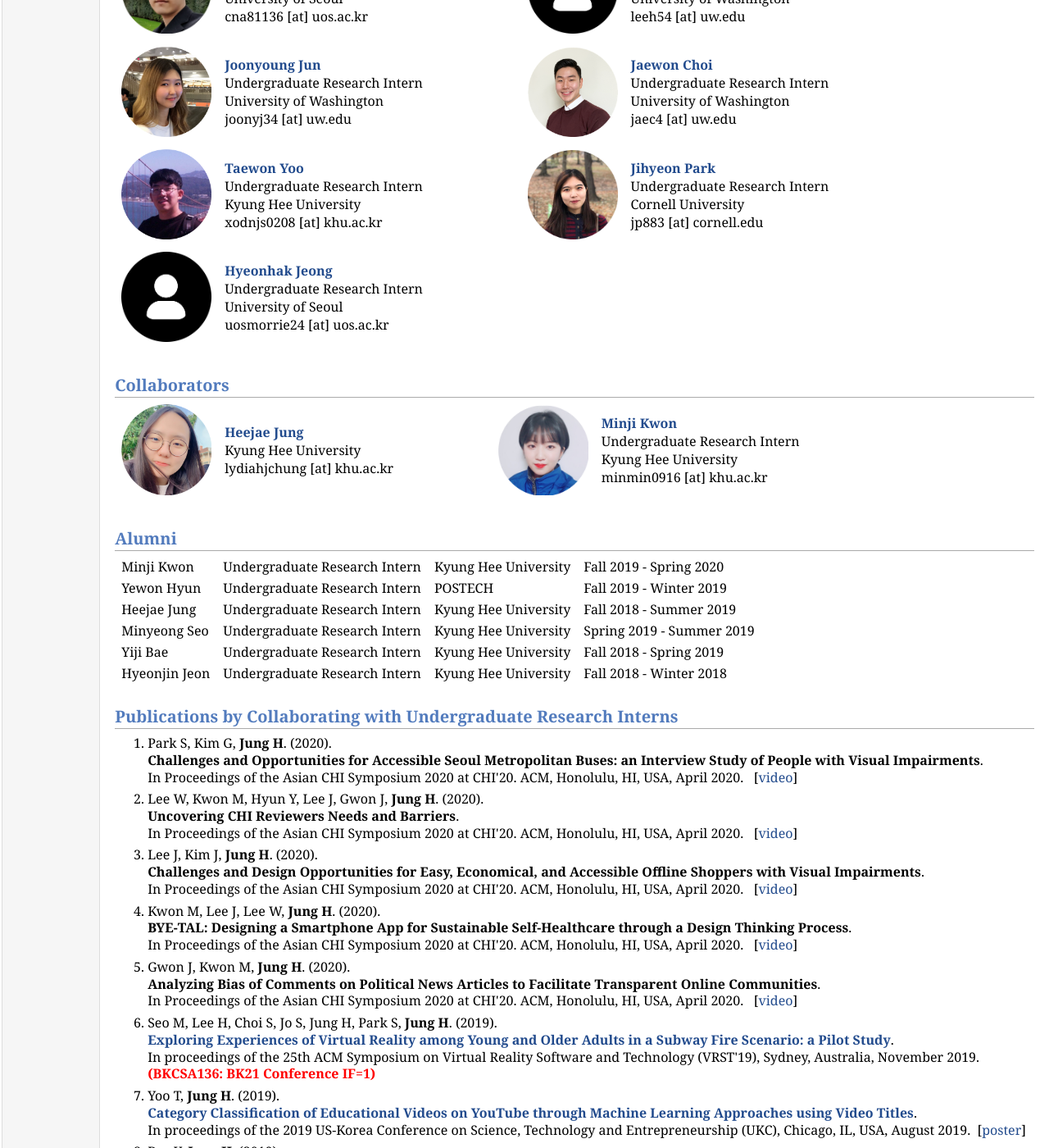
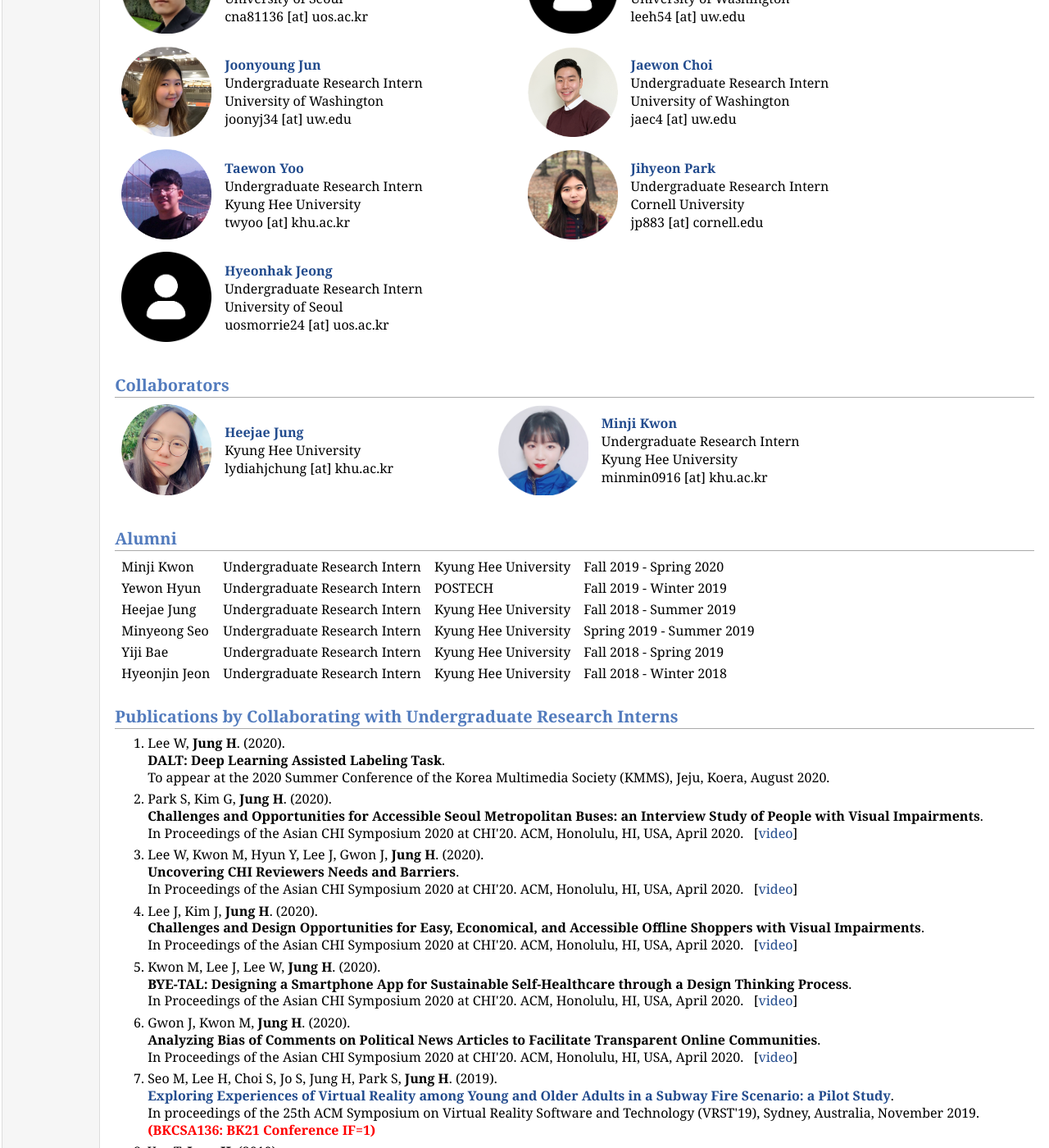
Before and after one commit to hcail/hcail-backup.github.io, a Jekyll site: the page people/people.html, which Jekyll copies as it is, in a window 1280 px wide and 1400 px high, scrolled down 893 px. Shown: the whole window at 82% size. Built offline with Jekyll 4.4.1, drawn with Linux system fonts in a browser that asks for light colours.

Commit message:
wanhae paper added

```diff
--- a/index.html
+++ b/index.html
@@ -59,6 +59,8 @@ sharing economy, and education but not limited to those areas.</p>
 </div></div>
 <h2>What's new?</h2>
 <ul>
+  <li><p>[<b>July 2020</b>] Our paper has been accepted to appear at the 2020 Summer Conference of the Korea Multimedia Society (KMMS), Jeju, Koera, August 2020 in Jeju, Korea (Aug. 2020).</p>
+  </li>
   <li><p>[<b>May 2020</b>] Started a research project on the <i>Development of an AI-based Dietary Assessment System for Managing Chronic Diseases </i>
 supported by the University of Seoul as a principle investigator.</p>
 </li>
--- a/news/news.html
+++ b/news/news.html
@@ -23,6 +23,8 @@
   </div>
   <h2>2020</h2>
   <ul>
+    <li><p>[<b>July 2020</b>] Our paper has been accepted to appear at the 2020 Summer Conference of the Korea Multimedia Society (KMMS), Jeju, Koera, August 2020 in Jeju, Korea (Aug. 2020).</p>
+    </li>
     <li><p>[<b>May 2020</b>] Started a research project on the <i>Development of an AI-based Dietary Assessment System for Managing Chronic Diseases </i>
   supported by the University of Seoul as a principle investigator.</p>
   </li>
--- a/people/people.html
+++ b/people/people.html
@@ -78,7 +78,7 @@ HCI Korea 2019, Jeju, Korea.
   <tr class="r1">
     <td class="c2" align="left"><img src="img/tyoo.png" width="110" style="vertical-align: -4px"></td>
     <td class="c2"> <a href="http://twy00.github.io/"><b>Taewon Yoo</b></a>
-      <br>Undergraduate Research Intern<br>Kyung Hee University<br>xodnjs0208 [at] khu.ac.kr</td>
+      <br>Undergraduate Research Intern<br>Kyung Hee University<br>twyoo [at] khu.ac.kr</td>
     <td class="c2"> &nbsp;&nbsp;&nbsp;&nbsp;&nbsp;&nbsp;&nbsp;&nbsp;&nbsp;&nbsp;&nbsp;&nbsp;&nbsp;&nbsp;&nbsp;&nbsp;&nbsp;&nbsp;&nbsp;&nbsp;&nbsp;&nbsp;&nbsp;</td>
     <td class="c2"> <img src="img/jpark.png" width="110" style="vertical-align: -4px"></td>
     <td class="c2"> <a href="https://www.notion.so/JIHYEON-PARK-b964d80128234a70b4cd95a8ee29ba68">
@@ -177,6 +177,12 @@ HCI Korea 2019, Jeju, Korea.
 
 <h2>Publications by Collaborating with Undergraduate Research Interns</h2>
 <ol>
+  <li><p>Lee W, <b>Jung H</b>. (2020).
+  <br /><font size=+0.5><b>
+  DALT: Deep Learning Assisted Labeling Task</b></font>.
+  <br />To appear at the 2020 Summer Conference of the Korea Multimedia Society (KMMS), Jeju, Koera, August 2020.&nbsp;&nbsp;
+  </p>
+  </li>
   <li><p>Park S, Kim G, <b>Jung H</b>. (2020).
   <br /><font size=+0.5><b>
   Challenges and Opportunities for Accessible Seoul Metropolitan Buses: an Interview Study of People with Visual Impairments</b></font>.
--- a/pub/pub.html
+++ b/pub/pub.html
@@ -247,6 +247,12 @@ Systems (pp. 1644-1655). ACM, San Jose, CA, May 2016.&nbsp;&nbsp;[<a href="http:
 </ol>
 <h2>Domestic Conferences</h2>
 <ol>
+  <li><p>Lee W, <b>Jung H</b>. (2020).
+  <br /><font size=+0.5><b>
+  DALT: Deep Learning Assisted Labeling Task</b></font>.
+  <br />To appear at the 2020 Summer Conference of the Korea Multimedia Society (KMMS), Jeju, Koera, August 2020.&nbsp;&nbsp;
+  </p>
+  </li>
 <li><p>Jung H, Jung H, Jung J, Jang S, Jeong S, <b>Jung H</b>. (2019).<br /><font size=+0.5><b>Sympathy: Development and Evaluation of a Mobile Application and a Doll to Support Cognitive Behavioral Therapy for Depression.</b></font><br />In proceedings of the Korean Society of Medical Informatics 2019, Seoul, Korea, July 2019.</p>
 </li>
 <li><p>Shin H, Park G, <b>Jung H</b>, Kwon H. (2019).<br /><font size=+0.5><b>Design of Cohort Analysis System for Colon Cancer Patients based on the Combination of Environmental Factor.</b></font><br />In proceedings of Korea Computer Congress 2019, Jeju, Korea, June 2019.</p>
```
Also changed, not shown: 2 other files.
